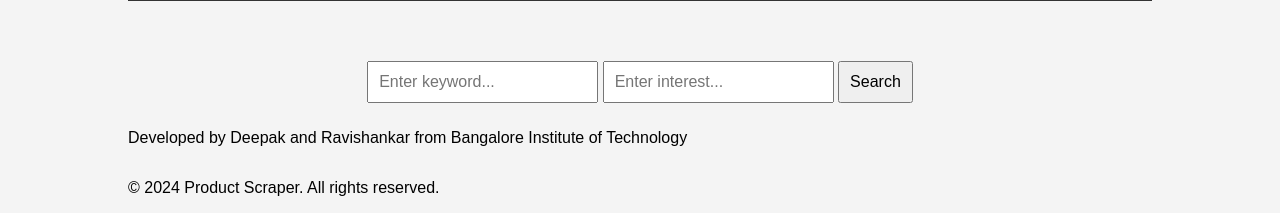
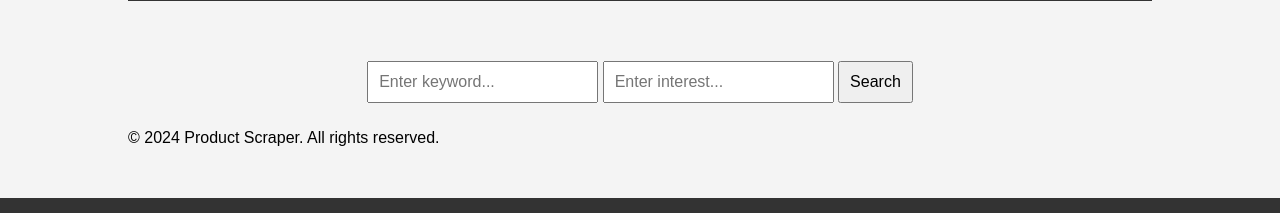
Before and after one commit to DeepakGowda-Official/Ebay-Web-scraper, a Flask app: template Web Scraper/templates/index.html in a window 1280 px wide. Shown: the part 602-815 px from the top of the page. Run offline with Flask 3, Linux system fonts and the light colour scheme; the template is opened without the code that fills it, so the values that code supplies are empty.

Commit message:
Update index.html

```diff
--- a/Web Scraper/templates/index.html
+++ b/Web Scraper/templates/index.html
@@ -35,9 +35,6 @@
             <input type="submit" value="Search">
         </form>
 
-        <div class="credits">
-            <p>Developed by Deepak and Ravishankar from Bangalore Institute of Technology</p>
-        </div>
     </div>
 
     <footer>
```
